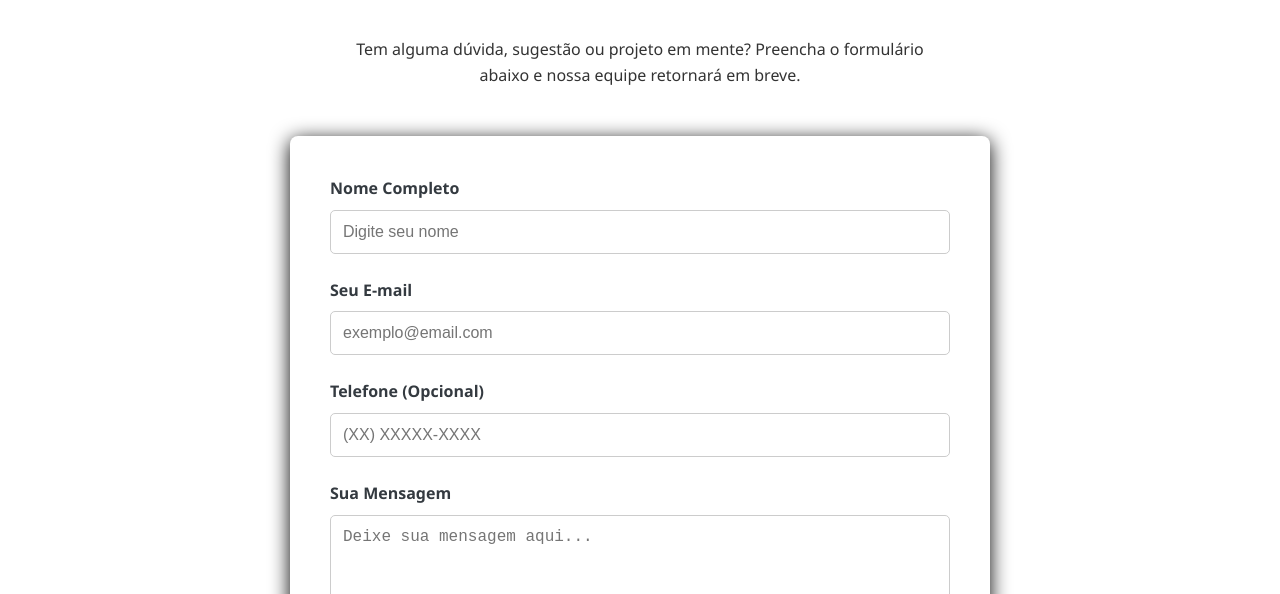
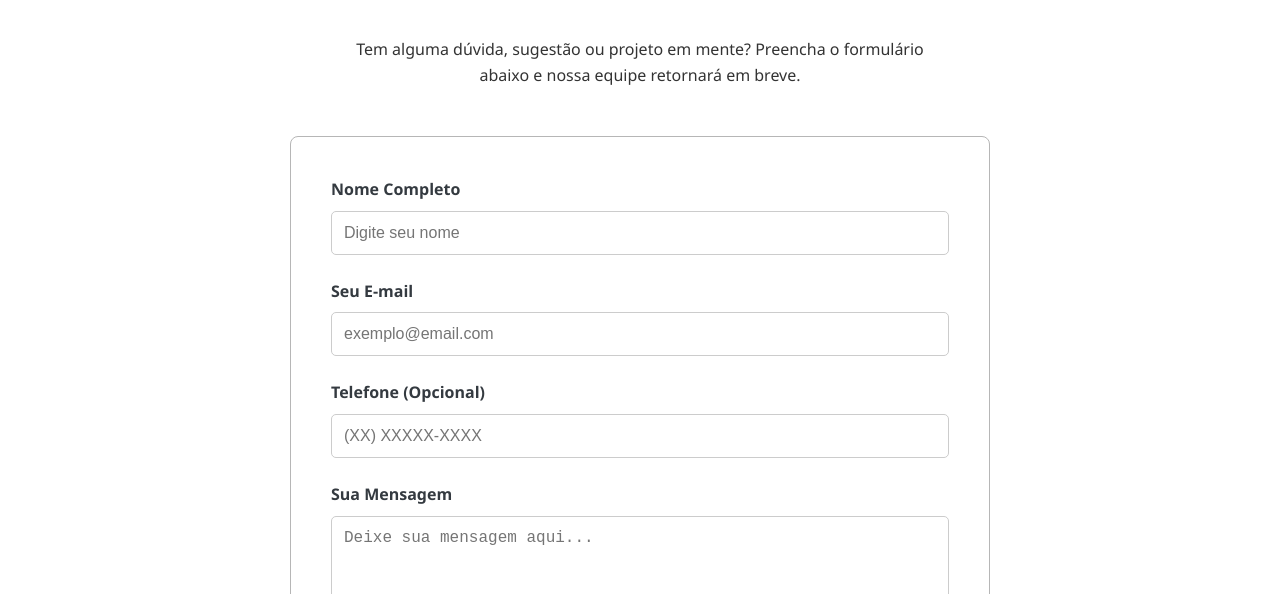
Before and after one commit to mynameisfabricio/Prova-Frontend-1, a plain HTML site: page contato.html in a window 1280 px wide. Shown: the part 206-800 px from the top of the page. Drawn offline with Linux system fonts and the light colour scheme.

Commit message:
Correção V2

```diff
--- a/css/contato.css
+++ b/css/contato.css
@@ -4,13 +4,14 @@
     margin: 0 auto 3rem auto;
 }
 
+/* A MUDANÇA ESTÁ AQUI EMBAIXO */
 .form-contato {
     max-width: 700px;
     margin: 0 auto;
     background: #FFFFFF;
     padding: 2.5rem;
     border-radius: 8px;
-    box-shadow: 0 4px 20px #000000;
+    border: 1px solid #b6b6b6; /* Adicionei esta borda cinza clara */
 }
 
 .form-grupo {
@@ -38,7 +39,7 @@
 .form-contato textarea:focus {
     outline: none;
     border-color: #007BFF;
-    box-shadow: 0 0 8px #0072f5;
+    box-shadow: none !important;
 }
 
 .form-contato button {
```
